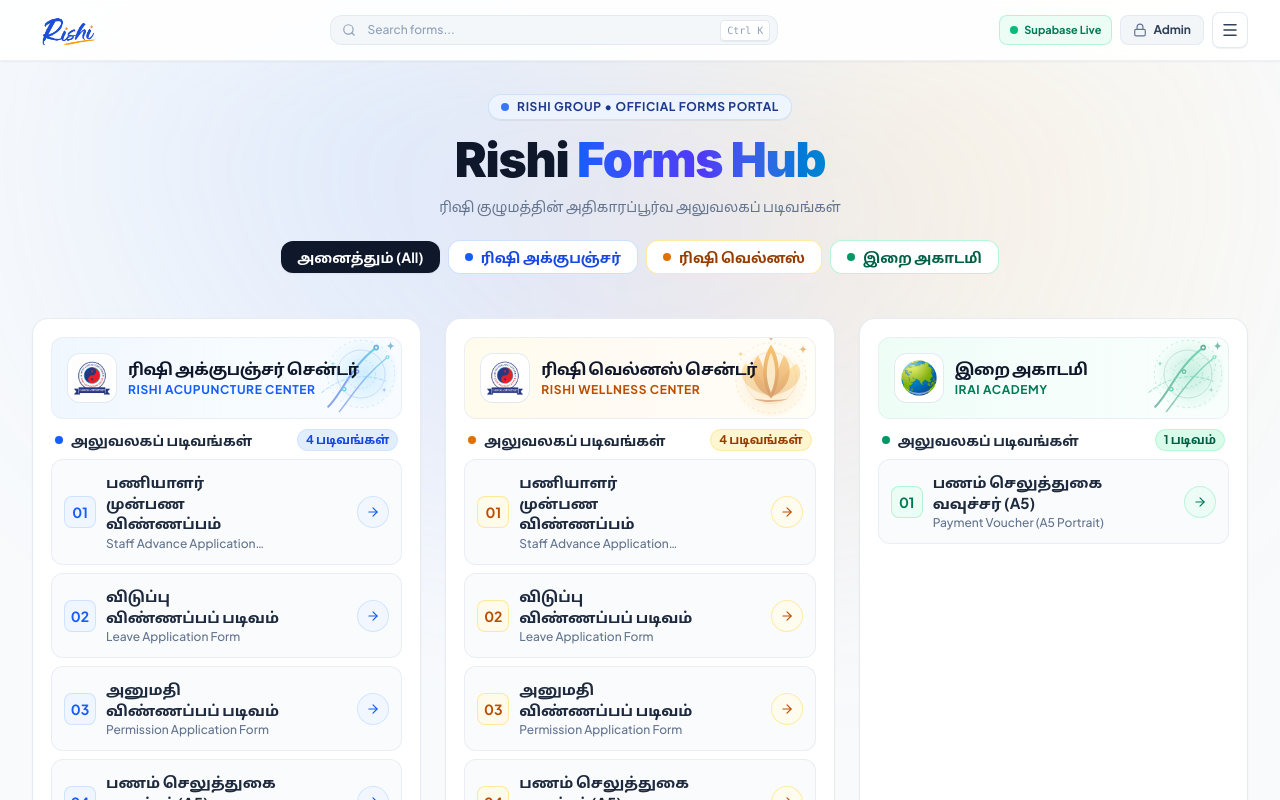
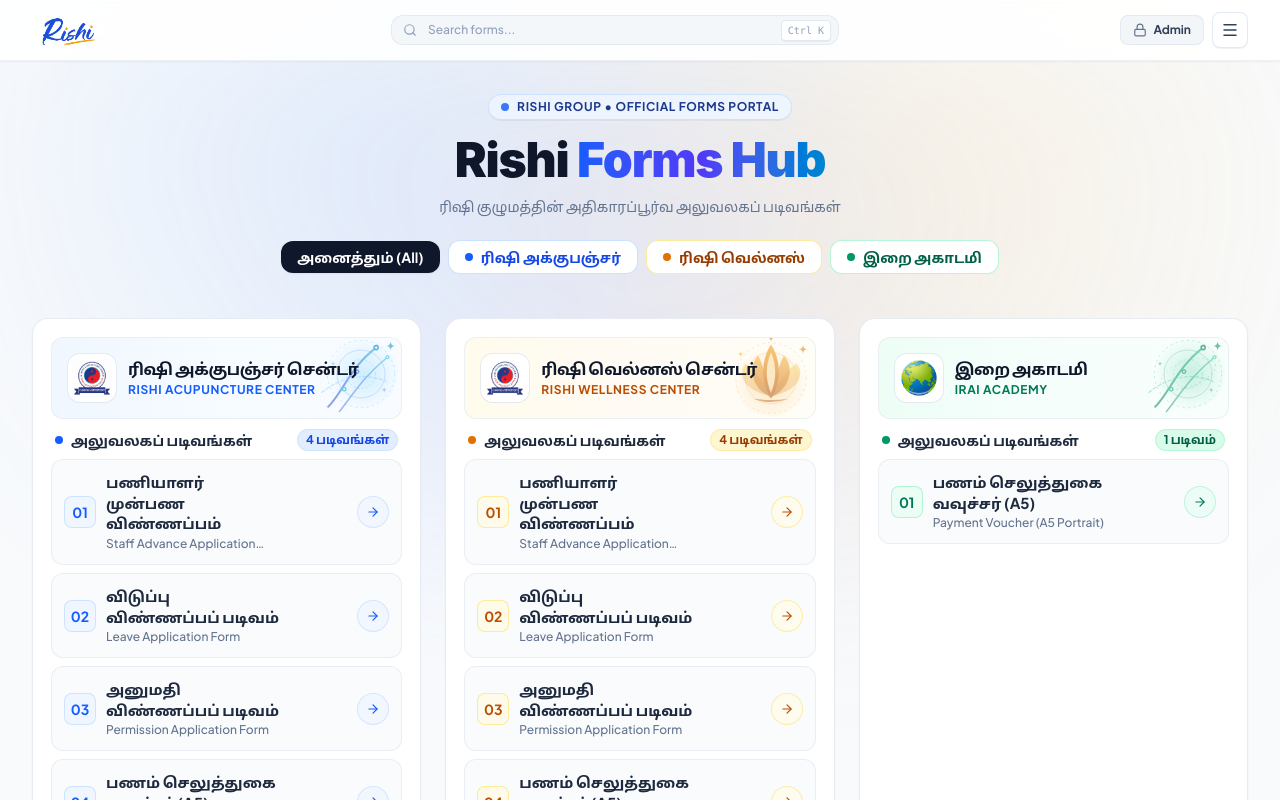
Before and after one commit to SAIPRASADVK26/rishiresourcehub, a React (Vite) app: page / in a window 1280 px wide. Shown: the top 800 px of the page. Built offline with nearby package versions, Linux system fonts and the light colour scheme; no server answers; the database is empty.

Commit message:
style: remove Supabase Live badge from top navbar

```diff
--- a/src/components/Navbar.jsx
+++ b/src/components/Navbar.jsx
@@ -84,16 +84,6 @@
 
             {/* Right Action Buttons */}
             <div className="flex items-center gap-1.5 sm:gap-2 shrink-0">
-              {/* Cloud Database Connected Badge */}
-              {isSupabaseLive && (
-                <div
-                  className="hidden md:inline-flex items-center gap-1.5 px-2.5 py-1.5 text-[11px] font-bold text-emerald-700 bg-emerald-50 border border-emerald-200/80 rounded-lg select-none"
-                  title="Supabase Cloud Database Connected (Live CRUD)"
-                >
-                  <span className="w-2 h-2 rounded-full bg-emerald-500 animate-pulse"></span>
-                  <span>Supabase Live</span>
-                </div>
-              )}
 
               {/* Admin Controls */}
               {isAdmin ? (
```
